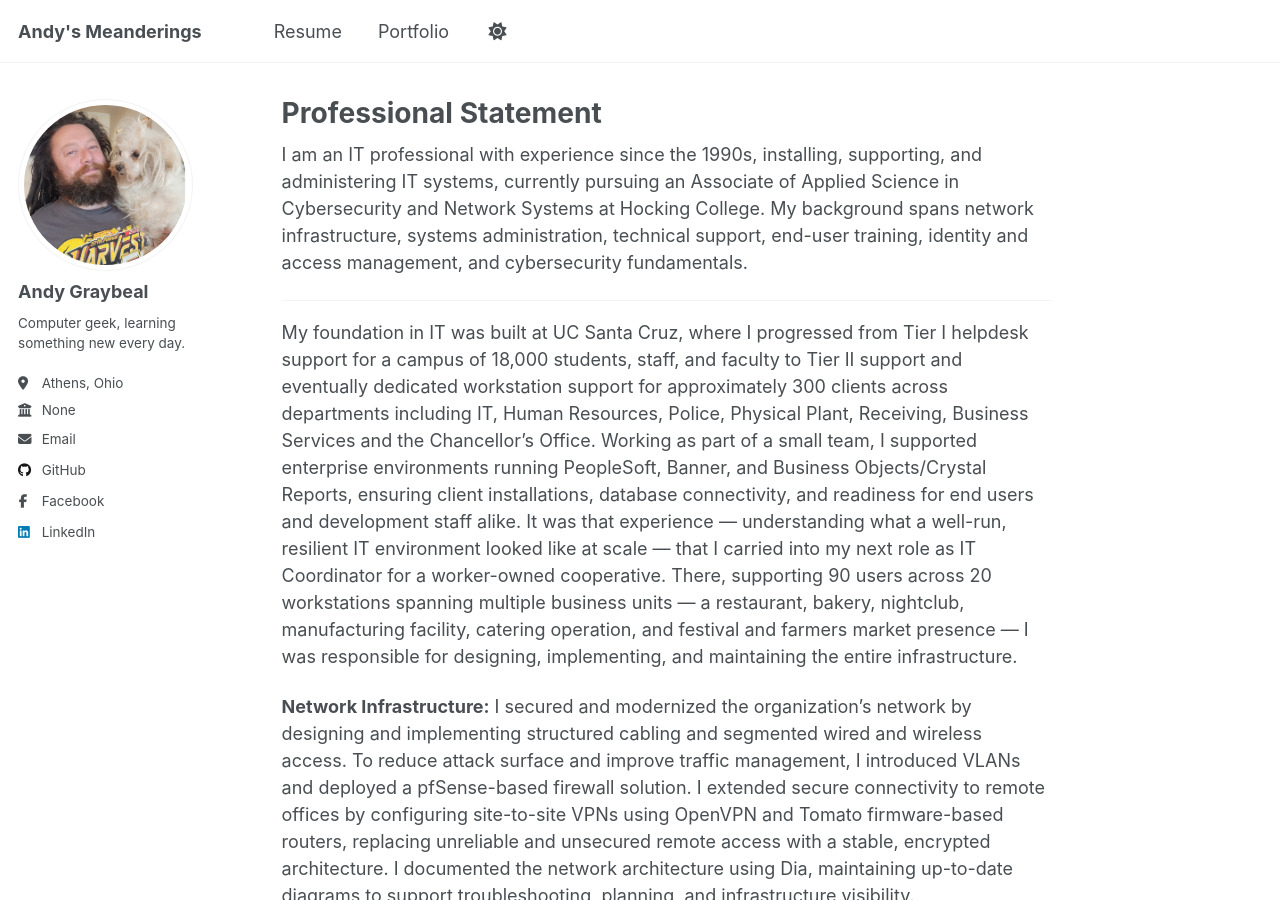
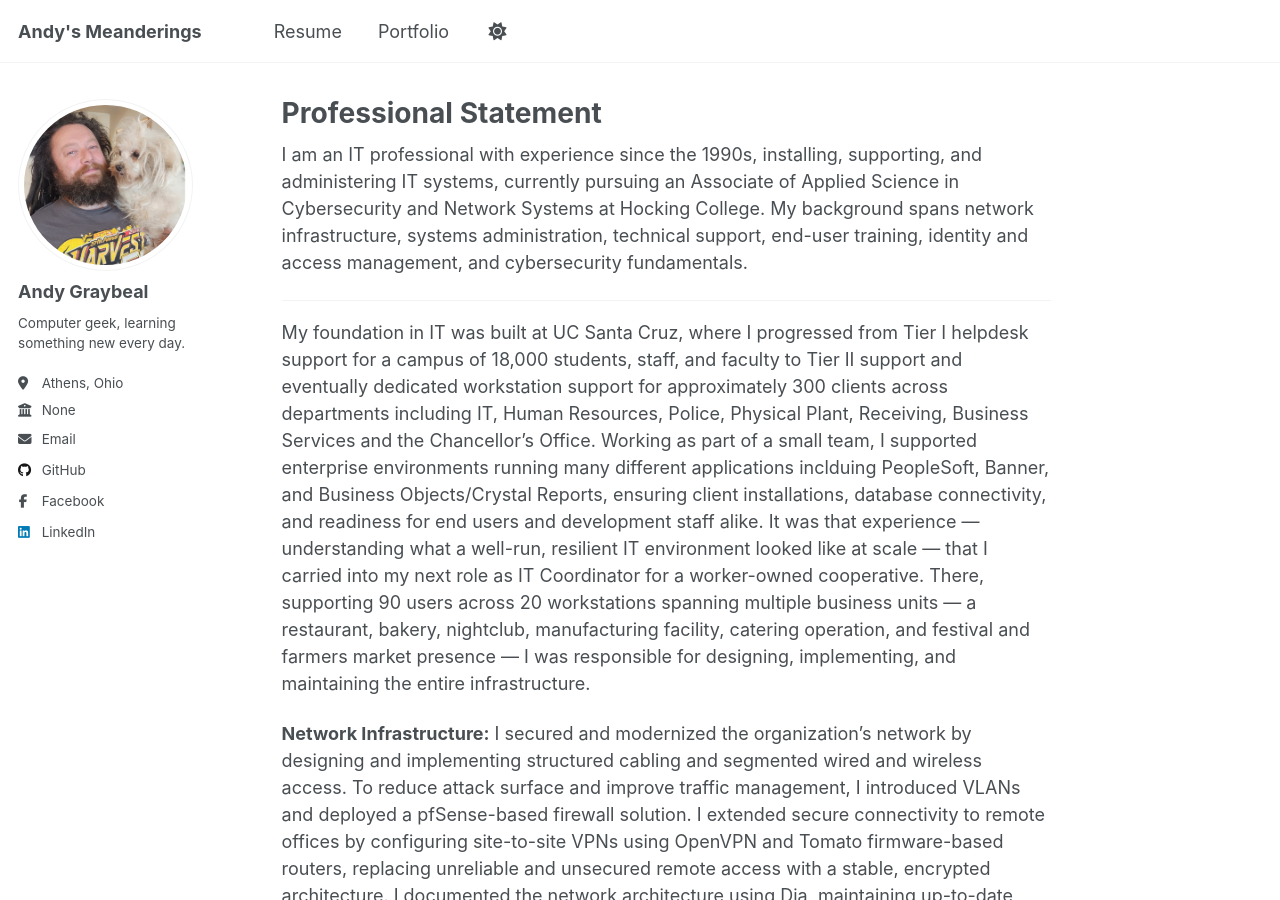
Before and after one commit to andy-graybeal/andy-graybeal.github.io, a Jekyll site: the page built from _pages/about.md, in a window 1280 px wide and 900 px high. Built offline with Jekyll 4.4.1, drawn with Linux system fonts in a browser that asks for light colours; a script that is not in the unit is left out.

Commit message:
Fix spelling and enhance application support description
Corrected spelling of 'including' and improved clarity in the description of application support.

```diff
--- a/_pages/about.md
+++ b/_pages/about.md
@@ -59,7 +59,7 @@ redirect_from:
 I am an IT professional with experience since the 1990s, installing, supporting, and administering IT systems, currently pursuing an Associate of Applied Science in Cybersecurity and Network Systems at Hocking College. My background spans network infrastructure, systems administration, technical support, end-user training, identity and access management, and cybersecurity fundamentals.
 
 ---
-My foundation in IT was built at UC Santa Cruz, where I progressed from Tier I helpdesk support for a campus of 18,000 students, staff, and faculty to Tier II support and eventually dedicated workstation support for approximately 300 clients across departments including IT, Human Resources, Police, Physical Plant, Receiving, Business Services and the Chancellor's Office. Working as part of a small team, I supported enterprise environments running PeopleSoft, Banner, and Business Objects/Crystal Reports, ensuring client installations, database connectivity, and readiness for end users and development staff alike.
+My foundation in IT was built at UC Santa Cruz, where I progressed from Tier I helpdesk support for a campus of 18,000 students, staff, and faculty to Tier II support and eventually dedicated workstation support for approximately 300 clients across departments including IT, Human Resources, Police, Physical Plant, Receiving, Business Services and the Chancellor's Office. Working as part of a small team, I supported enterprise environments running many different applications inclduing PeopleSoft, Banner, and Business Objects/Crystal Reports, ensuring client installations, database connectivity, and readiness for end users and development staff alike.
 It was that experience — understanding what a well-run, resilient IT environment looked like at scale — that I carried into my next role as IT Coordinator for a worker-owned cooperative. There, supporting 90 users across 20 workstations spanning multiple business units — a restaurant, bakery, nightclub, manufacturing facility, catering operation, and festival and farmers market presence — I was responsible for designing, implementing, and maintaining the entire infrastructure.
 
 **Network Infrastructure:**
```
